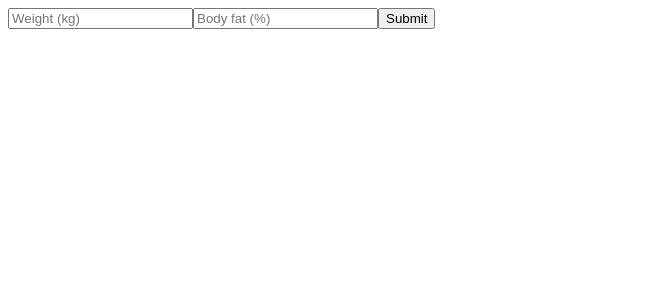
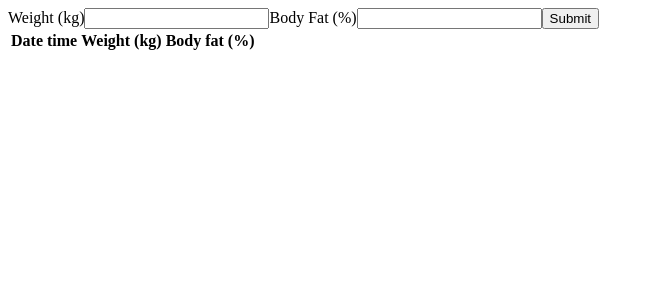
Before and after one commit to fildon/shiny-measure, a React app: page / in a window 1280 px wide. Shown: the top 300 px of the page, without its empty margins (0-654 px from the left). Built offline with nearby package versions, Linux system fonts and the light colour scheme; the HTML template or start-up script is replaced by a standard one.

Commit message:
☮ integrate local storage

```diff
--- a/package.json
+++ b/package.json
@@ -5,8 +5,10 @@
   "scripts": {
     "prebuild": "rm -rf dist",
     "build:js": "esbuild src/index.tsx --bundle --minify --outfile=dist/index.js",
+    "build:js:dev": "esbuild src/index.tsx --bundle --sourcemap --outfile=dist/index.js",
     "build:static": "cp -RT static ./dist",
     "build": "npm run build:js && npm run build:static",
+    "build:dev": "npm run build:js:dev && npm run build:static",
     "lint": "eslint . --ext .js,.jsx,.ts,.tsx",
     "test": "jest",
     "serve": "serve dist"
--- a/src/index.tsx
+++ b/src/index.tsx
@@ -3,24 +3,48 @@ import { render } from "react-dom";
 
 import { WeightForm } from "./weightform";
 import type { WeightEntry } from "./types";
+import { buildStorageModule } from "./storage";
 
 const App = () => {
-  const [entries, setEntries] = React.useState<WeightEntry[]>([]);
+  const { getWeightEntries, recordWeightEntry } = React.useMemo(
+    () =>
+      buildStorageModule({
+        getItem: (key) => window.localStorage.getItem(key),
+        setItem: (key, value) => window.localStorage.setItem(key, value),
+      }),
+    []
+  );
 
-  const recordWeightEntry = (newEntry: WeightEntry) => {
-    setEntries([...entries, newEntry]);
-  };
+  const [entries, setEntries] = React.useState<WeightEntry[]>(
+    getWeightEntries()
+  );
 
   return (
     <>
-      <WeightForm recordWeightEntry={recordWeightEntry} />
-      {entries.map((entry) => (
-        <div key={entry.dateTime.toMillis()}>
-          <span>{entry.bodyFat}</span>
-          <span>{entry.weight}</span>
-          <span>{entry.dateTime.toLocaleString()}</span>
-        </div>
-      ))}
+      <WeightForm
+        recordWeightEntry={(newEntry: WeightEntry) => {
+          recordWeightEntry(newEntry);
+          setEntries(getWeightEntries());
+        }}
+      />
+      <table>
+        <thead>
+          <tr>
+            <th>Date time</th>
+            <th>Weight (kg)</th>
+            <th>Body fat (%)</th>
+          </tr>
+        </thead>
+        <tbody>
+          {entries.map((entry) => (
+            <tr key={entry.dateTime.toMillis()}>
+              <td>{entry.dateTime.toFormat("d LLL")}</td>
+              <td>{entry.weight}</td>
+              <td>{entry.bodyFat}</td>
+            </tr>
+          ))}
+        </tbody>
+      </table>
     </>
   );
 };
--- a/src/weightform.tsx
+++ b/src/weightform.tsx
@@ -1,5 +1,6 @@
 import * as React from "react";
 import { DateTime } from "luxon";
+
 import type { WeightEntry } from "./types";
 
 type ValidInput = {
@@ -11,140 +12,41 @@ type ValidInput = {
 type InvalidInput = {
   state: "invalid";
   value: string;
-  errorMessage?: string;
+  errorMessages: string[];
 };
 
 type ControlledInput = ValidInput | InvalidInput;
 
-type FormState = Record<string, ControlledInput | undefined>;
+type Validator = (unparsedNumber: string) => number | string[];
 
-const FormContext = React.createContext<
-  { state: FormState; dispatch: React.Dispatch<FormAction> } | undefined
->(undefined);
-
-type FormAction =
-  | { type: "entryEmpty"; entryId: string }
-  | {
-      type: "entryValidChange";
-      entryId: string;
-      value: string;
-      parsedValue: number;
-    }
-  | {
-      type: "entryInvalidChange";
-      entryId: string;
-      value: string;
-      errorMessage: string;
-    };
-
-const formReducer = (state: FormState, action: FormAction): FormState => {
-  switch (action.type) {
-    case "entryValidChange": {
-      return {
-        ...state,
-        [action.entryId]: {
-          state: "valid",
-          value: action.value,
-          parsedValue: action.parsedValue,
-        },
-      };
-    }
-    case "entryInvalidChange": {
-      return {
-        ...state,
-        [action.entryId]: {
-          state: "invalid",
-          value: action.value,
-          errorMessage: action.errorMessage,
-        },
-      };
-    }
-    case "entryEmpty": {
-      return {
-        ...state,
-        [action.entryId]: {
+const useControlledInput = (validator: Validator) => {
+  const [state, setState] = React.useState<ControlledInput>({
     state: "invalid",
     value: "",
-        },
-      };
-    }
-  }
-};
+    errorMessages: [],
+  });
+  const onChange = ({ target: { value } }: { target: { value: string } }) => {
+    const validationResult = validator(value);
 
-const useFormState = () => {
-  const context = React.useContext(FormContext);
-  if (context === undefined) {
-    throw new Error("useFormState must be used within a FormProvider");
-  }
-  return context;
-};
-
-const useDecimalValidation = (entryId: string) => {
-  const { state, dispatch } = useFormState();
-
-  React.useEffect(() => {
-    dispatch({ type: "entryEmpty", entryId });
-  }, []);
-
-  const onChange = (event: React.ChangeEvent<HTMLInputElement>) => {
-    const numericValue = Number(event.target.value);
-    if (isNaN(numericValue)) {
-      dispatch({
-        type: "entryInvalidChange",
-        entryId,
-        value: event.target.value,
-        errorMessage: "Value must be numeric with at most two decimal places",
+    if (typeof validationResult === "number") {
+      setState({
+        state: "valid",
+        value,
+        parsedValue: validationResult,
       });
     } else {
-      dispatch({
-        type: "entryValidChange",
-        entryId,
-        value: event.target.value,
-        parsedValue: numericValue,
+      setState({
+        state: "invalid",
+        value,
+        errorMessages: validationResult,
       });
     }
   };
 
-  const entry = state[entryId];
-
-  // TODO this block sucks. Rethink
-  if (entry?.state === "valid") {
-    return { value: entry?.value ?? "", onChange };
-  } else {
   return {
-      value: entry?.value ?? "",
+    state,
     onChange,
-      errorMessage: entry?.errorMessage,
   };
-  }
-};
-
-const DecimalInput = (
-  props: Omit<
-    React.InputHTMLAttributes<HTMLInputElement>,
-    "type" | "inputMode" | "pattern" | "spellCheck" | "onChange" | "value"
-  > & { entryId: string }
-) => {
-  const { value, onChange, errorMessage } = useDecimalValidation(props.entryId);
-
-  return (
-    <>
-      {!!errorMessage && <span>{errorMessage}</span>}
-      <input
-        type="text"
-        spellCheck={false}
-        value={value}
-        onChange={onChange}
-        {...props}
-      ></input>
-    </>
-  );
-};
-
-const isFormValid = (
-  state: FormState
-): state is { [entryId: string]: ValidInput } => {
-  return Object.values(state).every((value) => value?.state === "valid");
 };
 
 export const WeightForm = ({
@@ -152,27 +54,65 @@ export const WeightForm = ({
 }: {
   recordWeightEntry: (newWeightEntry: WeightEntry) => unknown;
 }) => {
-  const [state, dispatch] = React.useReducer(formReducer, {});
+  const { state: weightState, onChange: onChangeWeight } = useControlledInput(
+    (value) => {
+      if (value.length === 0) return ["Value required"];
+      const numericValue = Number(value);
+      if (isNaN(numericValue)) return ["Must be a number"];
+      if (numericValue <= 0) return ["Must be greater than zero"];
+      return numericValue;
+    }
+  );
+  const { state: bodyFatState, onChange: onChangeBodyFat } = useControlledInput(
+    (value) => {
+      if (value.length === 0) return ["Value required"];
+      const numericValue = Number(value);
+      if (isNaN(numericValue)) return ["Must be a number"];
+      if (numericValue <= 0) return ["Must be greater than zero"];
+      if (numericValue > 100) return ["Must be less than 100"];
+      return numericValue;
+    }
+  );
 
-  // TODO derive input elements from input
-  const onSubmit = (event: React.FormEvent<HTMLFormElement>) => {
+  const onSubmit = (event: { preventDefault: () => void }) => {
     event.preventDefault();
-    if (isFormValid(state)) {
+    if (weightState.state === "valid" && bodyFatState.state === "valid") {
       recordWeightEntry({
         dateTime: DateTime.now(),
-        weight: state["weight"].parsedValue,
-        bodyFat: state["bodyFat"].parsedValue,
+        weight: weightState.parsedValue,
+        bodyFat: bodyFatState.parsedValue,
       });
     }
   };
 
+  // TODO inputs should have standalone labels
   return (
-    <FormContext.Provider value={{ state, dispatch }}>
     <form onSubmit={onSubmit}>
-        <DecimalInput entryId="weight" placeholder="Weight (kg)" />
-        <DecimalInput entryId="bodyFat" placeholder="Body fat (%)" />
+      {weightState.state === "invalid" && (
+        <span>{weightState.errorMessages}</span>
+      )}
+      <label htmlFor="weight">Weight (kg)</label>
+      <input
+        id="weight"
+        type="text"
+        spellCheck={false}
+        value={weightState.value}
+        onChange={onChangeWeight}
+        enterKeyHint="next"
+      ></input>
+      {bodyFatState.state === "invalid" && (
+        <span>{bodyFatState.errorMessages}</span>
+      )}
+      <label htmlFor="bodyFat">Body Fat (%)</label>
+      <input
+        id="bodyFat"
+        type="text"
+        spellCheck={false}
+        value={bodyFatState.value}
+        onChange={onChangeBodyFat}
+        enterKeyHint="done"
+      ></input>
       <input type="submit"></input>
     </form>
-    </FormContext.Provider>
   );
 };
```
Lines whose indentation alone changed are shown as unchanged.
